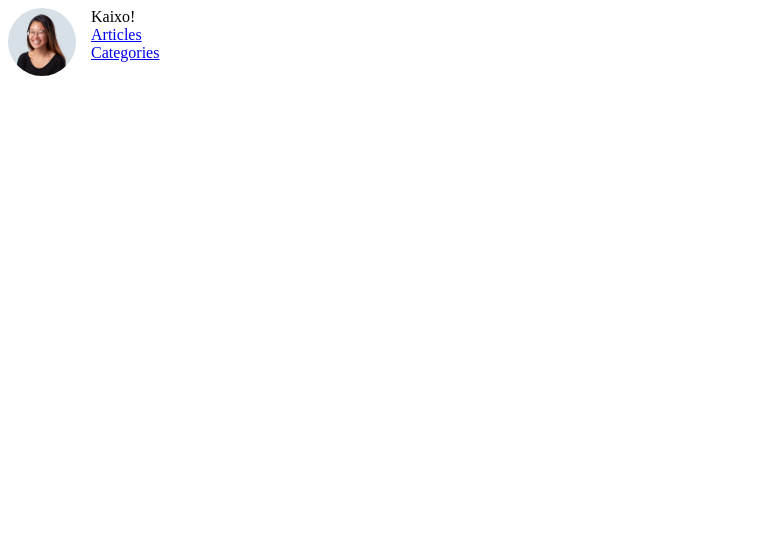
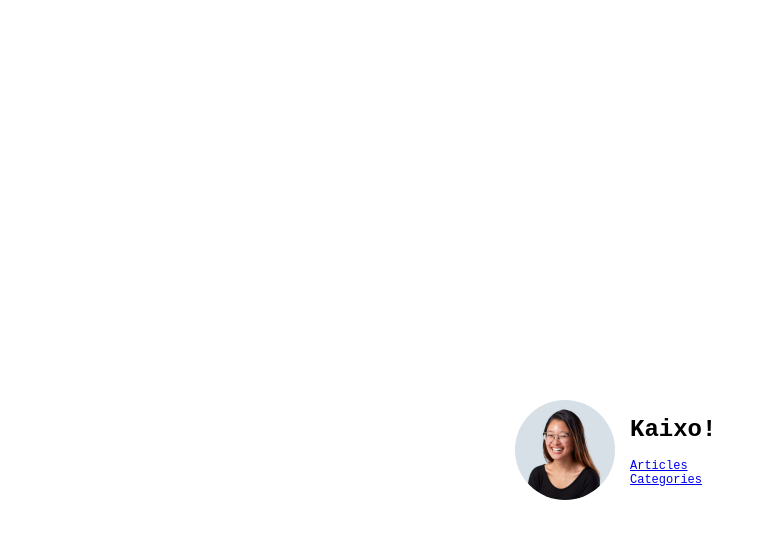
Before and after one commit to seimith/seimith.github.io, a Jekyll site: the page built from index.html, in a window 1280 px wide. Shown: the top 539 px of the page, without its empty margins (0-766 px from the left). Built offline with Jekyll 4.4.1, drawn with Linux system fonts in a browser that asks for light colours; nearby versions of some CDN libraries.

Commit message:
style(index): Style the index page
Center my media object

```diff
--- a/_sass/_layout.scss
+++ b/_sass/_layout.scss
@@ -1,7 +1,22 @@
+body {
+  font-family: "Courier New";
+  font-size: 12px;
+}
+
 .avatar {
-  width: 68px;
-  height: 68px;
-  border-radius: 68px;
+  width: 100px;
+  height: 100px;
+  border-radius: 100%;
   float: left;
   margin: 0px 15px 0px 0px;
 }
+
+.media-object {
+  position: absolute;
+  top: 50%;
+  left: 50%;
+  transform: translate(-50%, -50%);
+  width: 250px;
+  height: 100px;
+  /*background-color: pink;*/
+}
--- a/index.html
+++ b/index.html
@@ -1,7 +1,11 @@
 ---
 layout: default
 ---
-<img src="//raw.githubusercontent.com/seimith/seimith.github.io/master/_assets/me.jpg" alt="Me laughing at you." class="avatar">
-Kaixo!<br>
-<a href="/writings/">Articles</a><br>
-<a href="/categories/">Categories</a>
+<div class="media-object">
+  <a href="https://www.linkedin.com/in/seimith/" target="_self">
+    <img src="//raw.githubusercontent.com/seimith/seimith.github.io/master/_assets/me.jpg" alt="Me laughing at you." class="avatar">
+  </a>
+  <H1>Kaixo!</H1>
+  <a href="/writings/">Articles</a><br>
+  <a href="/categories/">Categories</a>
+</div>
```
Also changed, not shown: 2 other files.
